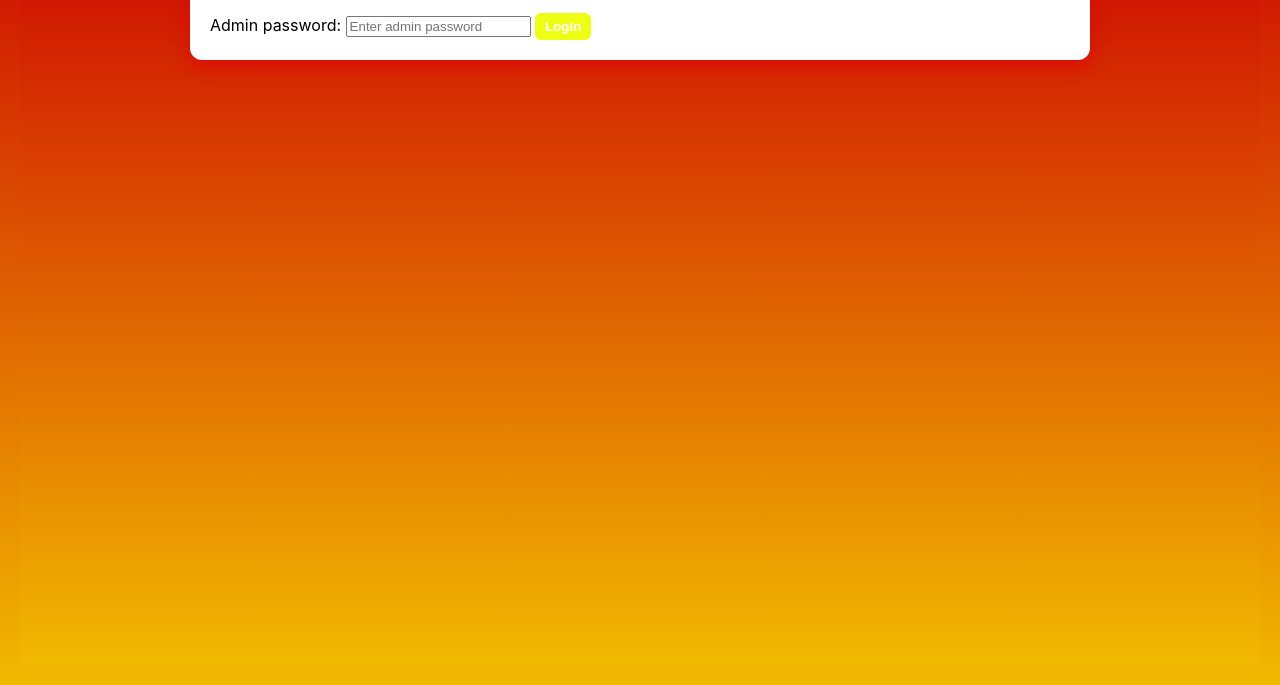
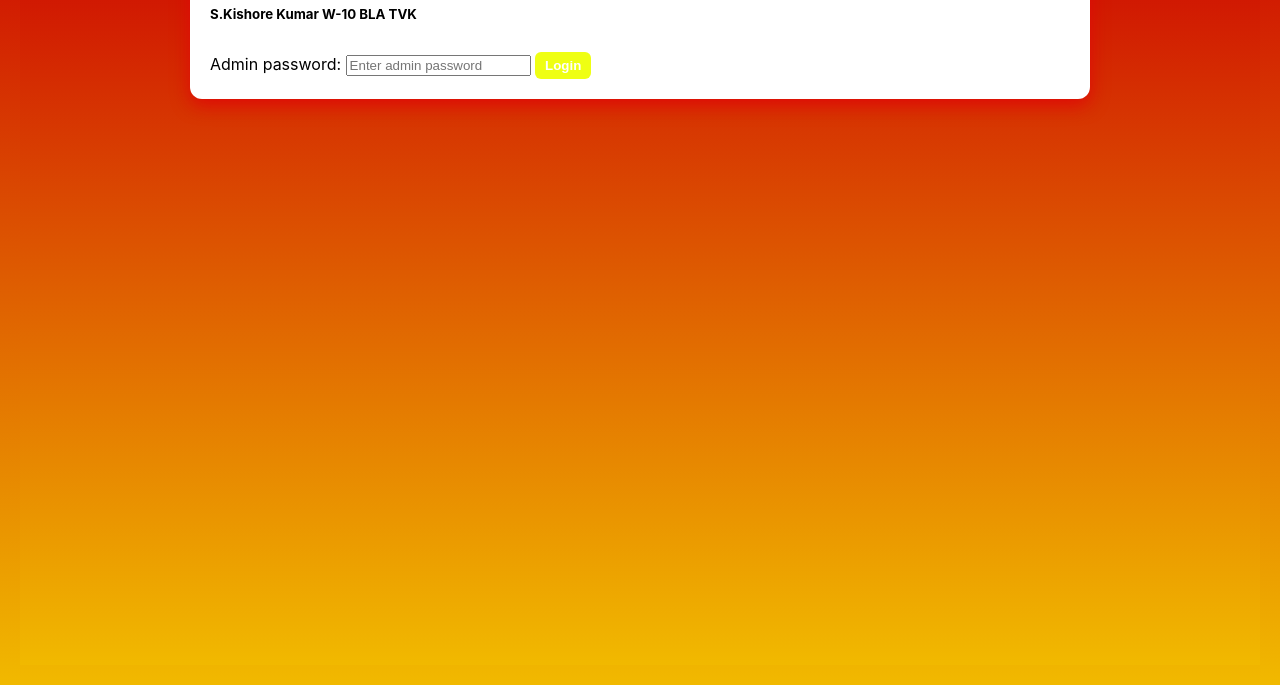
Before and after one commit to Kishorekumar1116/Street-Issue-Report, a plain HTML site: page Frontend/Admin.html in a window 1280 px wide. Shown: the part 115-800 px from the top of the page. Drawn offline with Linux system fonts and the light colour scheme.

Commit message:
Add admin name to Admin page

```diff
--- a/Frontend/Admin.html
+++ b/Frontend/Admin.html
@@ -123,7 +123,7 @@
 <body>
     <div class="container">
         <h1>Admin — Street Issues Reports</h1>
-
+        <h5>S.Kishore Kumar W-10 BLA TVK</h5>
         <label>Admin password:</label>
         <input type="password" id="adminPassword" placeholder="Enter admin password" />
         <button id="adminLogin" class="btn primary">Login</button>
```
